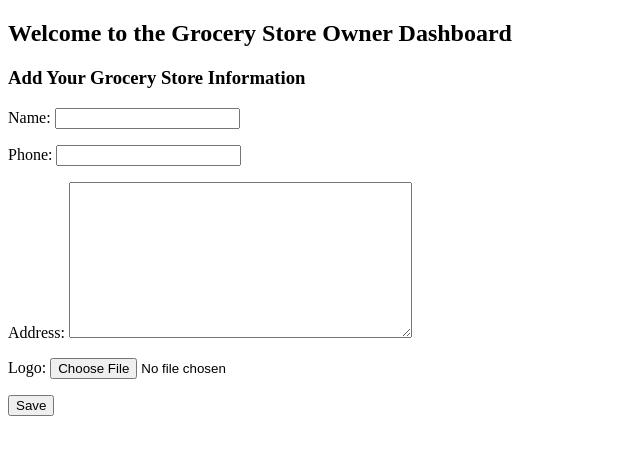
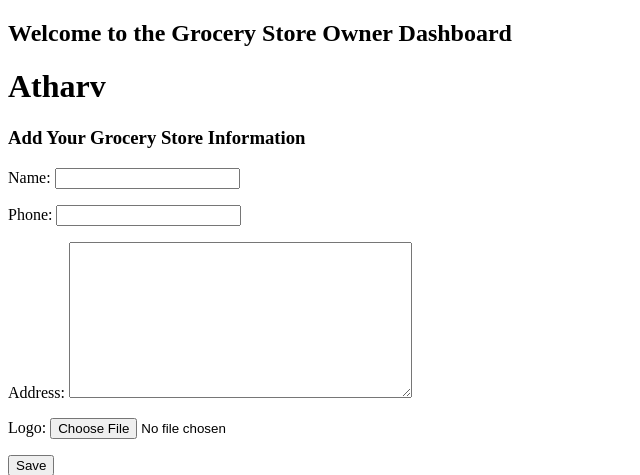
Before and after one commit to atharvp6212/Tridevi_project, a Django app: page /grocery/grocery_owner_dashboard/ in a window 1280 px wide. Shown: the top 475 px of the page, without its empty margins (0-640 px from the left). Run offline with Django 3.2, Linux system fonts and the light colour scheme; a user stored in the database is signed in; data comes from the database, SQL or seed files in the repository.

Commit message:
hiiiiiiii

```diff
--- a/users/templates/users/grocery_owner_dashboard.html
+++ b/users/templates/users/grocery_owner_dashboard.html
@@ -8,6 +8,7 @@
 </head>
 <body>
     <h2>Welcome to the Grocery Store Owner Dashboard</h2>
+    <h1>Atharv</h1>
 
     {% if grocery_store %}
         <h4>Current Information:</h4>
```
